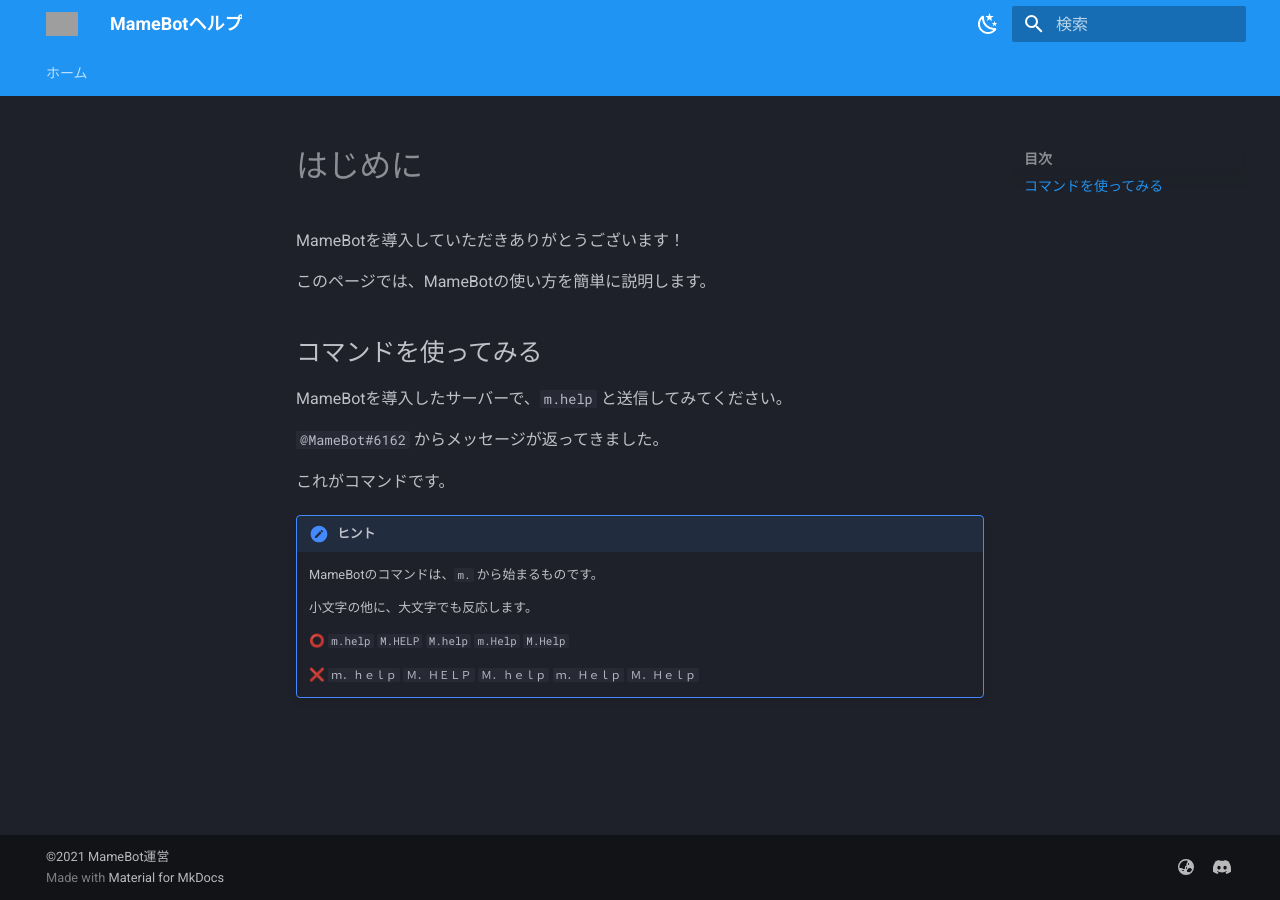
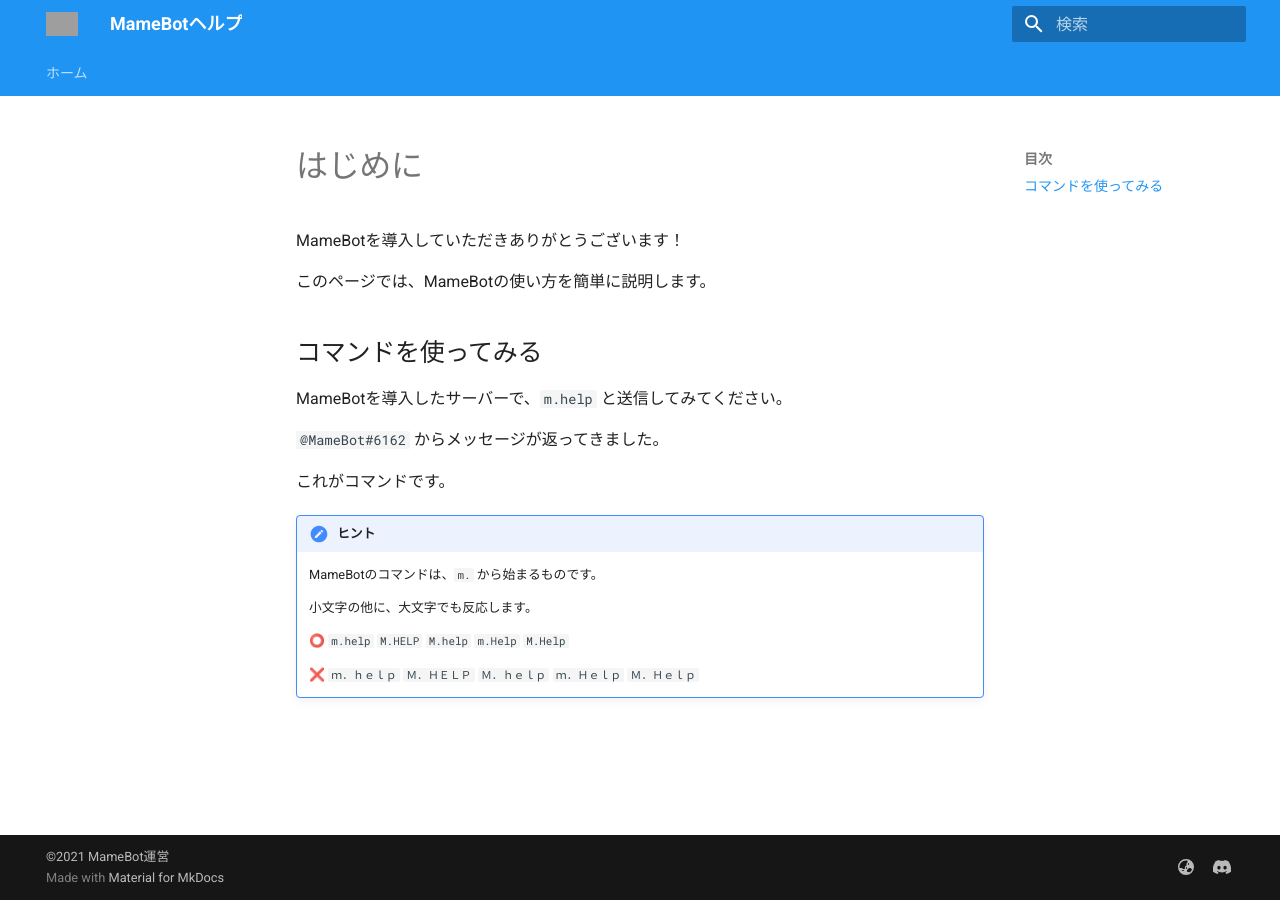
Before and after one commit to Khsmty/MameBot-Help, an MkDocs documentation site: the page built from docs/getting-started.md, in a window 1280 px wide. Built offline with MkDocs 1.6.1 and Material for MkDocs 9.7.7, drawn with Linux system fonts in a browser that asks for light colours; grey boxes are pictures that could not be loaded.

Commit message:
色変更

```diff
--- a/mkdocs.yml
+++ b/mkdocs.yml
@@ -11,15 +11,8 @@
   logo: https://media.mamebot.gq/icon-r-500px.png
   favicon: https://media.mamebot.gq/icon-r-100px.png
   palette:
-    - scheme: slate
-      primary: blue
-      toggle:
-        icon: material/weather-night
-        name: ライトモードに切り替え
-    - scheme: default
-      toggle:
-        icon: material/weather-sunny
-        name: ダークモードに切り替え
+    primary: blue
+    accent: indigo
 
 markdown_extensions:
   - admonition
```
